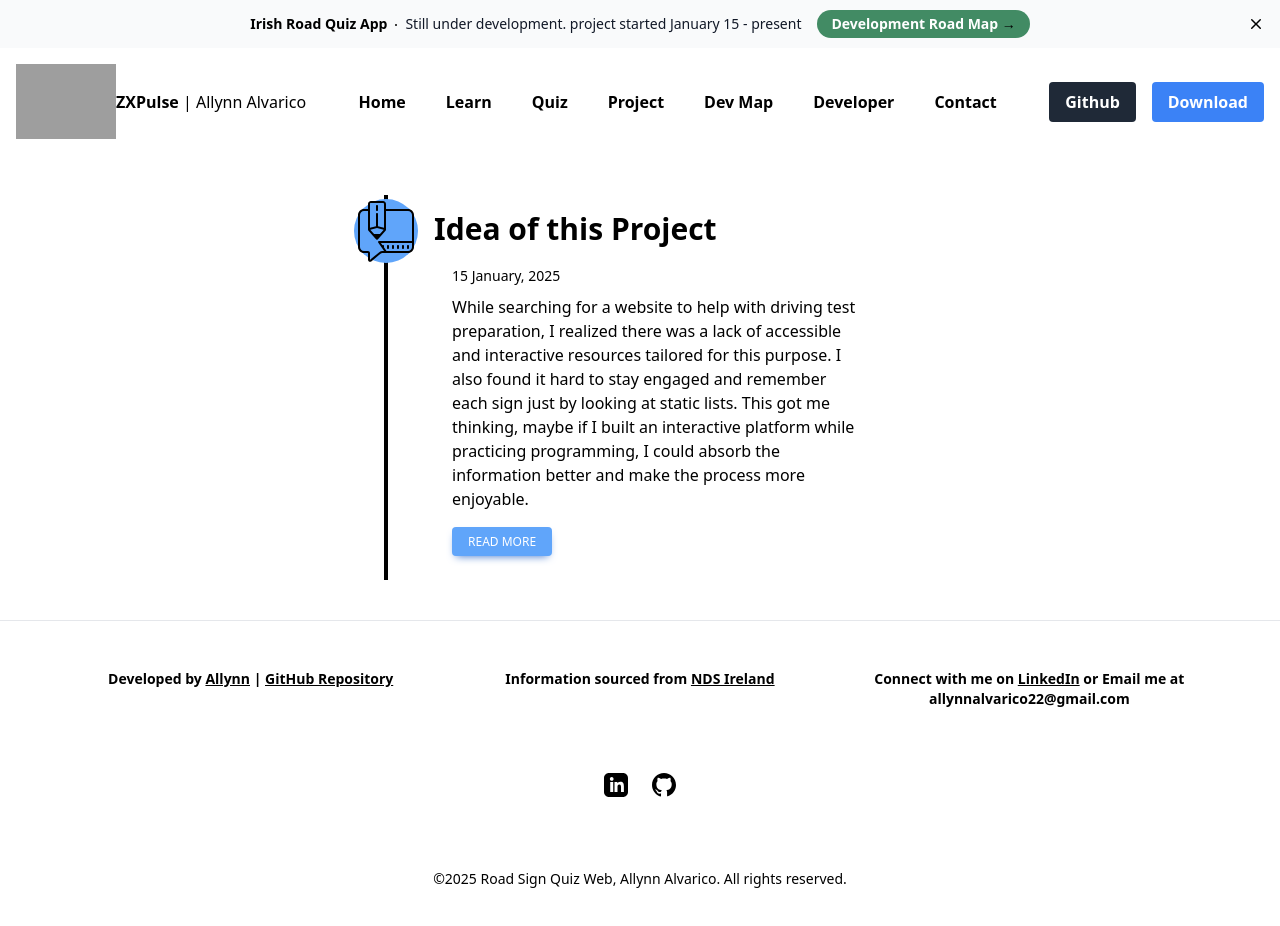
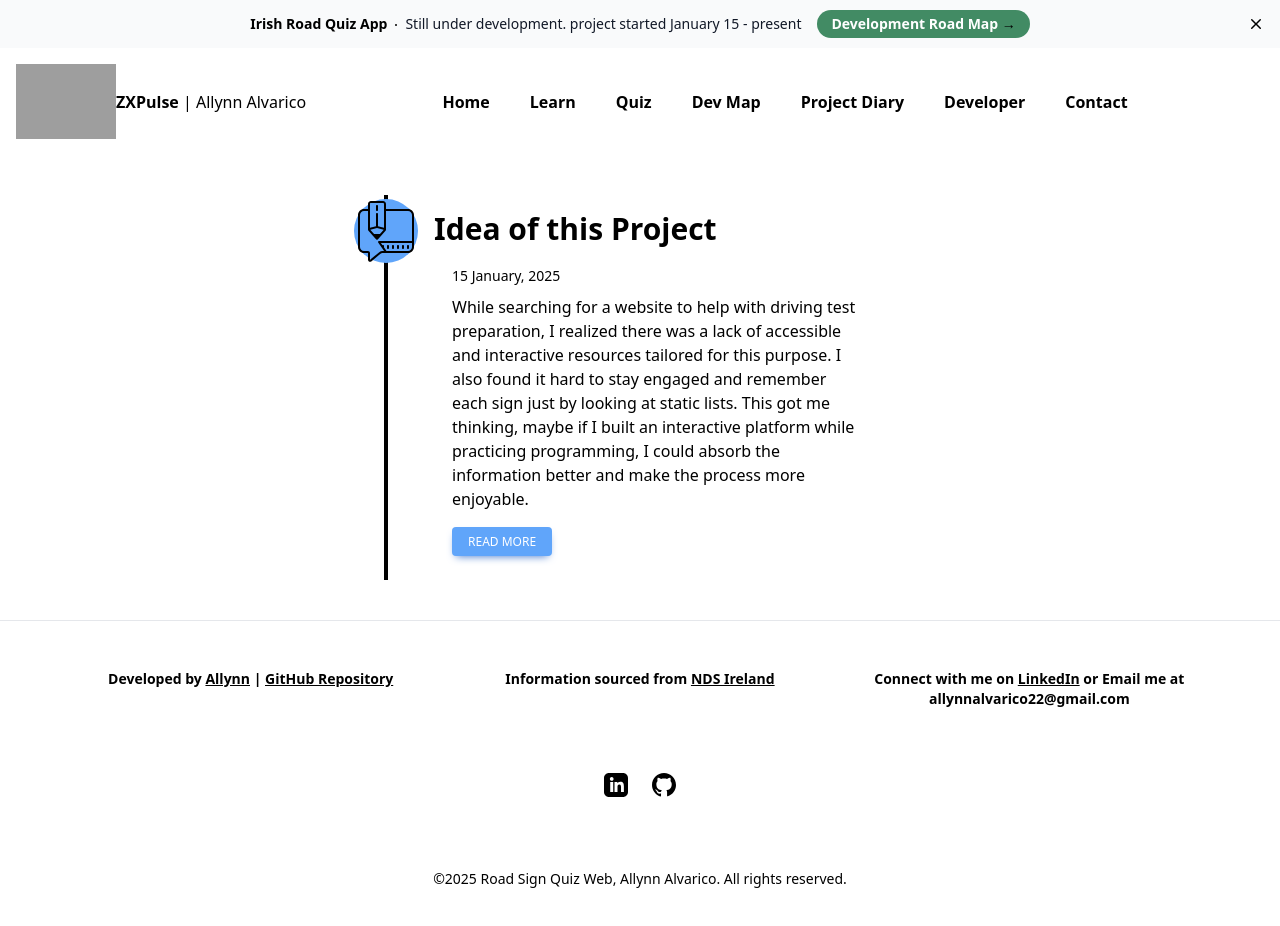
Before and after one commit to AllynnAlvarico/AngularRoadWeb, an Angular app: page /timeline in a window 1280 px wide. Shown: the top 926 px of the page. Built offline with nearby package versions, Linux system fonts and the light colour scheme; grey boxes are pictures that could not be loaded.

Commit message:
added dismiss function to the banner

```diff
--- a/src/app/banner/banner.component.html
+++ b/src/app/banner/banner.component.html
@@ -1,4 +1,4 @@
-<div class="banner-container">
+<div *ngIf="!isClicked" class="banner-container">
 <!--  <section class="absolute top-1/2 left-[max(-7rem,calc(50%-52rem))] -z-10 -translate-y-1/2 transform-gpu blur-2xl" aria-hidden="true">-->
 <!--    <div class="aspect-577/310 w-[36.0625rem] bg-linear-to-r from-[#ff80b5] to-[#9089fc] opacity-30" style="clip-path: polygon(74.8% 41.9%, 97.2% 73.2%, 100% 34.9%, 92.5% 0.4%, 87.5% 0%, 75% 28.6%, 58.5% 54.6%, 50.1% 56.8%, 46.9% 44%, 48.3% 17.4%, 24.7% 53.9%, 0% 27.9%, 11.9% 74.2%, 24.9% 54.1%, 68.6% 100%, 74.8% 41.9%)"></div>-->
 <!--  </section>-->
@@ -13,11 +13,11 @@
       <svg viewBox="0 0 2 2" class="mx-2 inline size-0.5 fill-current" aria-hidden="true">
         <circle cx="1" cy="1" r="1" /></svg>Still under development. project started January 15 - present
     </p>
-    <a routerLink="/timeline" class="road-map">Development Road Map <span aria-hidden="true">&rarr;</span></a>
+    <a routerLink="/home" class="road-map">Development Road Map <span aria-hidden="true">&rarr;</span></a>
   </section>
 
   <section class="flex flex-1 justify-end">
-    <button type="button" class="-m-3 p-3 focus-visible:outline-offset-[-4px]">
+    <button (click)="isDismissed(true)" type="button" class="-m-3 p-3 focus-visible:outline-offset-[-4px]">
       <span class="sr-only">Dismiss</span>
       <svg class="size-5 text-gray-900" viewBox="0 0 20 20" fill="currentColor" aria-hidden="true" data-slot="icon">
         <path d="M6.28 5.22a.75.75 0 0 0-1.06 1.06L8.94 10l-3.72 3.72a.75.75 0 1 0 1.06 1.06L10 11.06l3.72 3.72a.75.75 0 1 0 1.06-1.06L11.06 10l3.72-3.72a.75.75 0 0 0-1.06-1.06L10 8.94 6.28 5.22Z" />
--- a/src/app/banner/banner.component.ts
+++ b/src/app/banner/banner.component.ts
@@ -1,15 +1,22 @@
 import { Component } from '@angular/core';
 import {RouterLink} from '@angular/router';
+import {NgIf} from '@angular/common';
 
 @Component({
   selector: 'app-banner',
   standalone: true,
   imports: [
-    RouterLink
+    RouterLink,
+    NgIf
   ],
   templateUrl: './banner.component.html',
   styleUrl: './banner.component.css'
 })
 export class BannerComponent {
+  isClicked:boolean = false;
+
+  isDismissed(action: boolean){
+    this.isClicked = action;
+  }
 
 }
--- a/src/app/development-map/modal-component/modal-component.component.ts
+++ b/src/app/development-map/modal-component/modal-component.component.ts
@@ -54,7 +54,5 @@ export class ModalComponentComponent implements OnInit {
       "So, I immediately started coding. What was supposed to be a quick evening project turned into a full-on coding spree. Over the next two days, I spent around 20 hours building the foundation of the site. I barely stopped for breaks, getting completely absorbed in the process. By the time I finished, I had a rough version of my site — and despite its imperfections, I was proud. It was a beginner’s project, but it was mine, and I had learned a lot along the way."
     this.message =
       "I’ll admit, I may have burned myself out a bit — coding like a madman for 20 hours straight isn’t exactly sustainable! But the feeling of turning something boring into a fun and productive project was totally worth it. Now, I’m excited to refine the site and keep learning."
-
   }
-
 }
--- a/src/app/header/header.component.html
+++ b/src/app/header/header.component.html
@@ -22,34 +22,34 @@
         <li><a routerLink="/home" routerLinkActive="active">Home</a></li>
         <li><a routerLink="/learn" routerLinkActive="active">Learn</a></li>
         <li><a routerLink="/quiz" routerLinkActive="active" >Quiz</a></li>
-        <li><a href="#aboutus">Project</a></li>
-        <li><a routerLink="/timeline" routerLinkActive="active">Dev Map</a></li>
+        <li><a href="#devmap">Dev Map</a></li>
+        <li><a routerLink="/timeline" routerLinkActive="active">Project Diary</a></li>
         <li><a href="#team">Developer</a></li>
         <li><a href="#contact">Contact</a></li>
       </ul>
     </nav>
 
     <!-- Right section: Buttons (for desktop) -->
-    <div class="hidden lg:flex items-center space-x-4">
-      <a href="#" class="bg-gray-800 hover:bg-white hover:text-black text-white font-semibold px-4 py-2 rounded inline-block">Github</a>
-      <a href="#" class="bg-blue-500 hover:bg-green-500 text-white font-semibold px-4 py-2 rounded inline-block">Download</a>
-    </div>
+<!--    <div class="hidden lg:flex items-center space-x-4">-->
+<!--      <a href="#" class="bg-gray-800 hover:bg-white hover:text-black text-white font-semibold px-4 py-2 rounded inline-block">Github</a>-->
+<!--      <a href="#" class="bg-blue-500 hover:bg-green-500 text-white font-semibold px-4 py-2 rounded inline-block">Download</a>-->
+<!--    </div>-->
   </div>
 </header>
 
 <!-- Mobile menu -->
 <nav id="mobile-menu-placeholder" class="mobile-menu hidden flex-col items-center space-y-8 md:hidden px-8">
   <ul class="w-full text-center">
-    <li class="border-b border-gray-300 pb-4 pt-4"><a href="#home" class="hover:text-secondary font-bold">Home</a></li>
-    <li class="border-b border-gray-300 pb-4 pt-4"><a href="#aboutus" class="hover:text-secondary font-bold">About us</a></li>
-    <li class="border-b border-gray-300 pb-4 pt-4"><a href="#results" class="hover:text-secondary font-bold">Results</a></li>
-    <li class="border-b border-gray-300 pb-4 pt-4"><a href="#reviews" class="hover:text-secondary font-bold">Reviews</a></li>
-    <li class="border-b border-gray-300 pb-4 pt-4"><a href="#portfolio" class="hover:text-secondary font-bold">Portfolio</a></li>
+    <li class="border-b border-gray-300 pb-4 pt-4"><a routerLink="/home" class="hover:text-secondary font-bold">Home</a></li>
+    <li class="border-b border-gray-300 pb-4 pt-4"><a routerLink="/learn" class="hover:text-secondary font-bold">Learn</a></li>
+    <li class="border-b border-gray-300 pb-4 pt-4"><a routerLink="/quiz" class="hover:text-secondary font-bold">Quiz</a></li>
+    <li class="border-b border-gray-300 pb-4 pt-4"><a href="#devmap" class="hover:text-secondary font-bold">Dev Map</a></li>
+    <li class="border-b border-gray-300 pb-4 pt-4"><a href="/timeline" class="hover:text-secondary font-bold">Project Diary</a></li>
     <li class="border-b border-gray-300 pb-4 pt-4"><a href="#team" class="hover:text-secondary font-bold">Team</a></li>
     <li class="pb-4 pt-4"><a href="#contact" class="hover:text-secondary font-bold">Contact</a></li>
   </ul>
-  <div class="flex flex-col mt-6 space-y-2 items-center">
-    <a href="#" class="bg-green-500 hover:bg-blue-500 text-white font-semibold px-4 py-2 rounded inline-block flex items-center justify-center min-w-[110px]">Github</a>
-    <a href="#" class="bg-blue-500 hover:bg-green-500 text-white font-semibold px-4 py-2 rounded inline-block flex items-center justify-center min-w-[110px]">Download</a>
-  </div>
+<!--  <div class="flex flex-col mt-6 space-y-2 items-center">-->
+<!--    <a href="#" class="bg-green-500 hover:bg-blue-500 text-white font-semibold px-4 py-2 rounded inline-block flex items-center justify-center min-w-[110px]">Github</a>-->
+<!--    <a href="#" class="bg-blue-500 hover:bg-green-500 text-white font-semibold px-4 py-2 rounded inline-block flex items-center justify-center min-w-[110px]">Download</a>-->
+<!--  </div>-->
 </nav>
--- a/src/app/learn/flash-card/flash-card.component.html
+++ b/src/app/learn/flash-card/flash-card.component.html
@@ -27,7 +27,7 @@
           <div class="sub w-4/6 my-auto">
             <img class="flash-image" src="https://images-na.ssl-images-amazon.com/images/I/81eJpEEQwYL._AC_SL1500_.jpg" alt="">
           </div>
-          <div class="sub w-full my-auto">
+          <div class="w-full my-auto">
             <div class="head text-3xl font-bold mb-4">The Tiger</div>
             <div class="long-text text-lg">(Panthera tigris) is the largest extant cat species and a member of the genus
               Panthera. It is most recognisable for its dark vertical stripes on orange-brown fur with a lighter
--- a/src/app/learn/flash-card/flash-card.component.ts
+++ b/src/app/learn/flash-card/flash-card.component.ts
@@ -13,4 +13,6 @@ import {RouterLink, RouterLinkActive} from "@angular/router";
 })
 export class FlashCardComponent {
 
+  constructor(private sharedData: ShareData) {
+  }
 }
```
